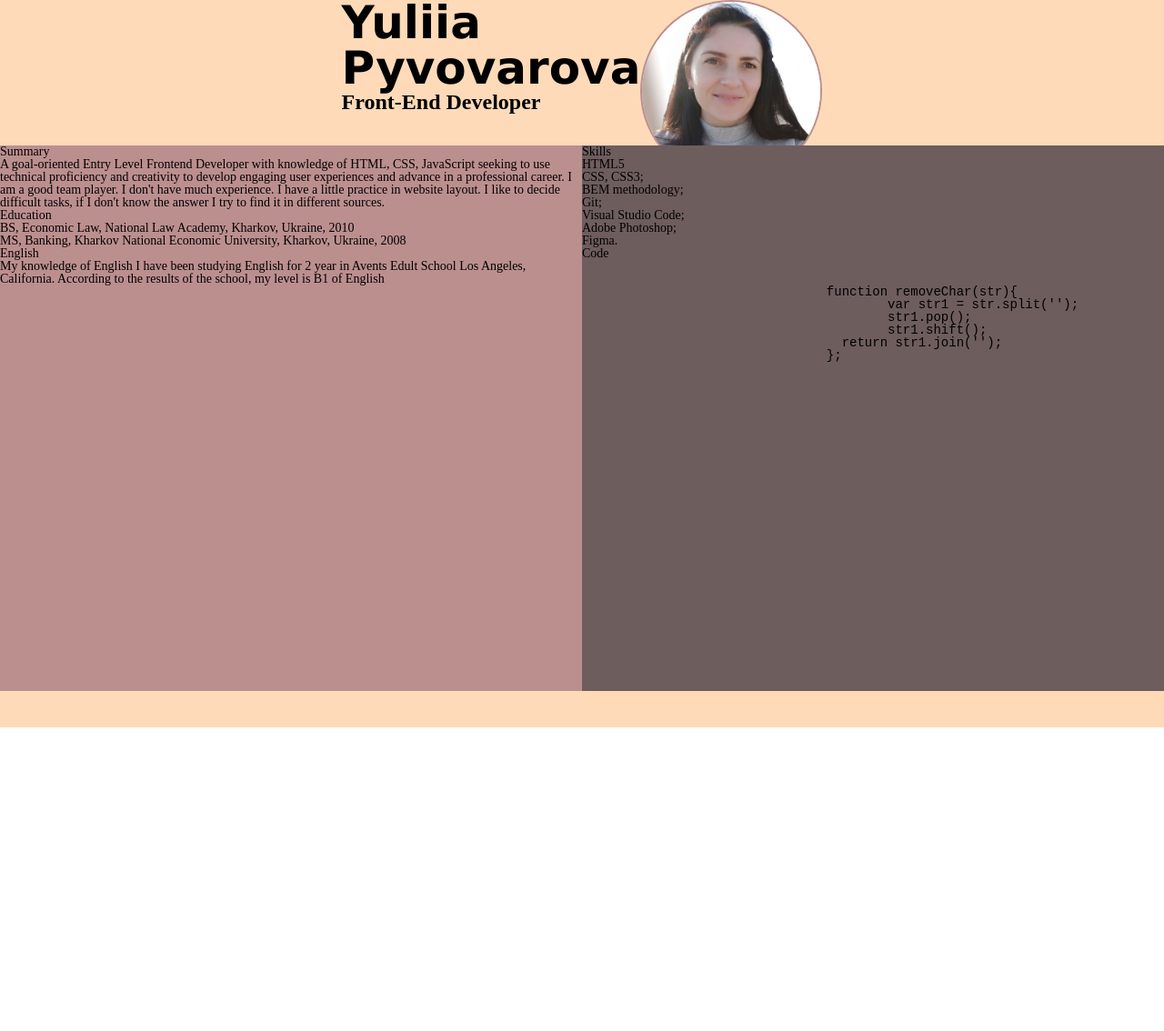
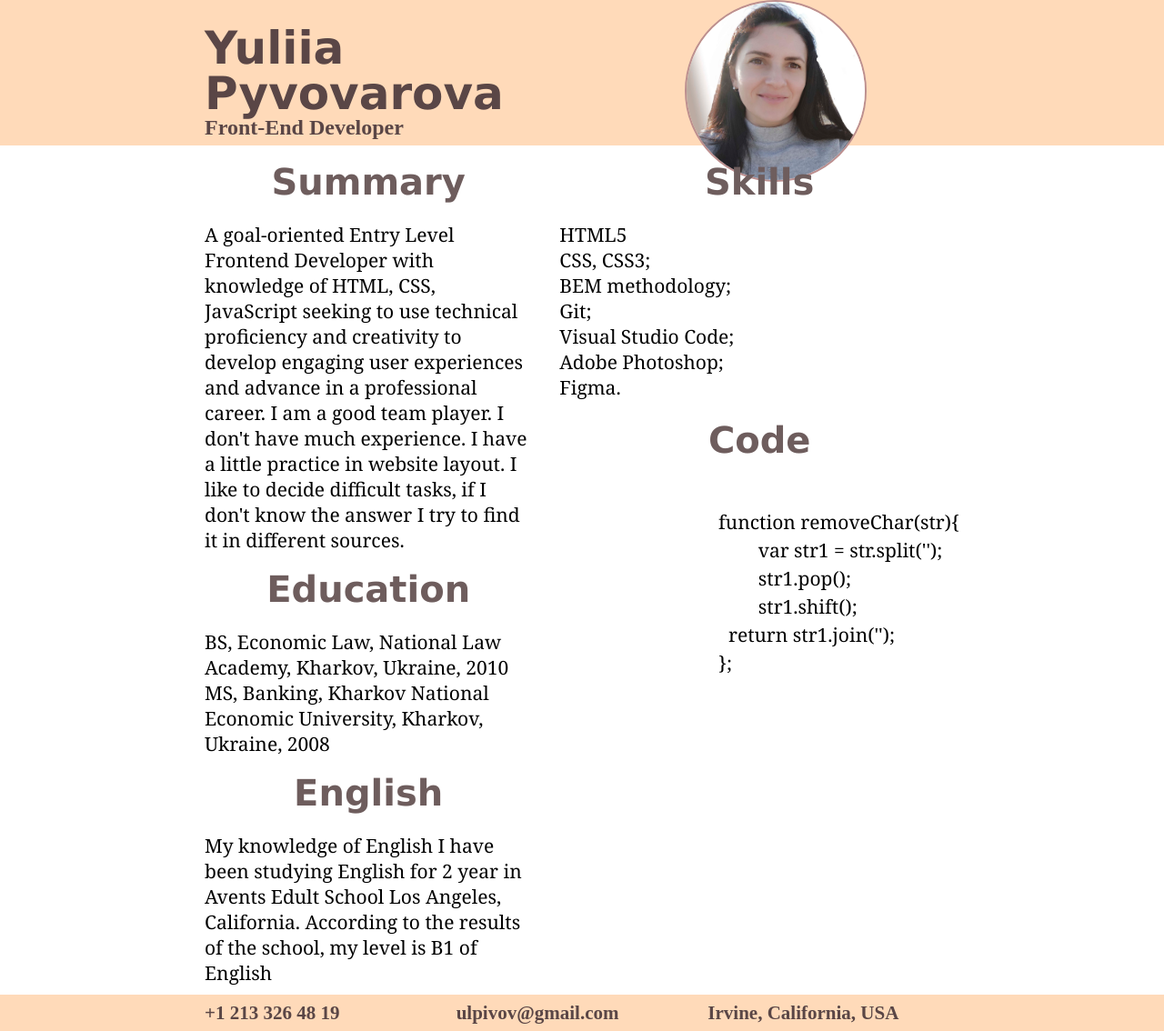
Before and after one commit to Ulpivov/rsschool-cv, a plain HTML site: page index.html in a window 1280 px wide. Shown: the whole page at 91% size. Before the commit the page ends 800 px from the top, so only its background shows below. Drawn offline with Linux system fonts and the light colour scheme.

Commit message:
docs: add link

```diff
--- a/index.html
+++ b/index.html
@@ -17,18 +17,23 @@
 			<h1>Yuliia <br /> Pyvovarova</h1>
 			<h2 class="header__subtitle">Front-End Developer</h2>
 		</div>
-		<div class="div header__right">
+		<div class="header__right">
 			<img src="Ava.jpg" alt="photo" class="ava">
 		</div>
 	</header>
+
 	<main class="main">
 		<section class="about">
-			<h2 class="about__subtitle">Summary</h2>
-			<div class="summury">A goal-oriented Entry Level Frontend Developer with knowledge of HTML, CSS, JavaScript
+			<div class="summury">
+				<h2 class="summury__subtitle">Summary</h2>
+				<div class="summury__describe">A goal-oriented Entry Level Frontend Developer with knowledge of HTML, CSS,
+					JavaScript
 					seeking to use technical proficiency and creativity to develop engaging user experiences and advance in a
 					professional career.
-				I am a good team player. I don't have much experience. I have a little practice in website layout. I like to
+					I am a good team player. I don't have much experience. I have a little practice in website layout. I like
+					to
 					decide difficult tasks, if I don't know the answer I try to find it in different sources.
+				</div>
 			</div>
 			<div class="education">
 				<h2 class="education__subtitle">Education</h2>
@@ -45,7 +50,8 @@
 					Angeles, California. According to the results of the school, my level is B1 of English</div>
 			</div>
 		</section>
-		<section class="skills">
+		<section class="experience">
+			<div class="skills">
 				<h2 class="skills__subtitle">Skills</h2>
 				<ul class="skills__list">
 					<li class="skills__item">HTML5</li>
@@ -56,6 +62,7 @@
 					<li class="skills__item">Adobe Photoshop;</li>
 					<li class="skills__item">Figma.</li>
 				</ul>
+			</div>
 			<div class="code">
 				<h2 class="code__subtitle">Code</h2>
 				<pre>
@@ -73,12 +80,14 @@
 			</div>
 		</section>
 	</main>
+
+
 	<footer class="footer">
 		<ul class="contacts">
-			<li class="contacts__item"></li>
-			<li class="contacts__item"></li>
-			<li class="contacts__item"></li>
-			<li class="contacts__item"></li>
+			<li class="contacts__item">+1 213 326 48 19</li>
+			<li class="contacts__item">ulpivov@gmail.com</li>
+			<li class="contacts__item">Irvine, California, USA</li>
+
 		</ul>
 
 	</footer>
--- a/style.css
+++ b/style.css
@@ -82,18 +82,26 @@ h6 {
 	height: 20vh;
 	background: #FFDAB9;
 	display: flex;
-	justify-content: center;
 }
+	.header__left{
+flex:1;
+padding: 28px 0px 0px 225px;
+	}
+	.header__right{
+flex: 1;
+	}
+
 h1{
 	font-family: Verdana, Arial, Helvetica, sans-serif;
 	font-size: 50px;
 	font-weight: 900;
+	color:#5a4646;
 }
 .header__subtitle{
 	font-family: 'Times New Roman', Times, serif;
 	font-size: 24px;
 	font-weight: 900;
-
+	color:#5a4646;
 }
 .ava{
 	 border: solid 2px #BC8F8F;
@@ -109,16 +117,66 @@ h1{
 	display: flex;
 	min-height: calc(100vh - 25vh);
 	flex-direction: row;
+	padding-top: 10px;
 }
 .about{
-background: #BC8F8F;
+flex: 1;
+display: flex;
+flex-direction: column;
+}
+
+.summury__subtitle,
+.education__subtitle,
+.english__subtitle,
+.code__subtitle,
+.skills__subtitle {
+	font-family: Geneva, Arial, Helvetica, sans-serif;
+	font-size: 40px;
+	text-align: center;
+	color: #6e5d5d;
+	font-weight: 600;
+}
+.summury__describe,
+.english__describe,
+
+.code
+ {
+	font-family: Georgia, 'Times New Roman', Times, serif;
+	font-size: 21px;
+	padding-top: 24px;
+	line-height: 28px;
+}
+.education,
+.english,
+.summury {
+	flex: 1;
+	padding: 10px 20px 10px 225px;
+}
+
+.eduction__list,
+.skills__list {
+	padding-top: 24px;
+}
+.education__item,
+.skills__item{
+	font-family: Georgia, 'Times New Roman', Times, serif;
+	font-size: 21px;
+	line-height: 28px;
+}
+
+.experience{
 flex: 1;
 }
-.skills{
-background-color: #6e5d5d;
-flex: 1;
+.skills__list {
 }
-
+.skills__item {
+}
+.code,
+.skills {
+padding: 10px 225px 20px 10px;
+}
+.code__subtitle {
+}
 /*-----------------finish main--------------------------*/
 
 
@@ -126,6 +184,20 @@ flex: 1;
 .footer{
 	height: 5vh;
 	background: #FFDAB9;
+	display: flex;
 }
 
+.contacts {
+	display: flex;
+	flex: 1;
+   padding: 0px 225px;
+}
+.contacts__item {
+	flex:1;
+	color:#5a4646;
+	display: inline;
+	align-content: center;
+	font-size: 21px;
+	font-weight: 600;
+}
 /*----------------finish footer------------------------*/
```
Also changed, not shown: img/icon-email.svg (added), img/icon-phone.svg (added), 1 other file. Lines whose indentation alone changed are shown as unchanged.
